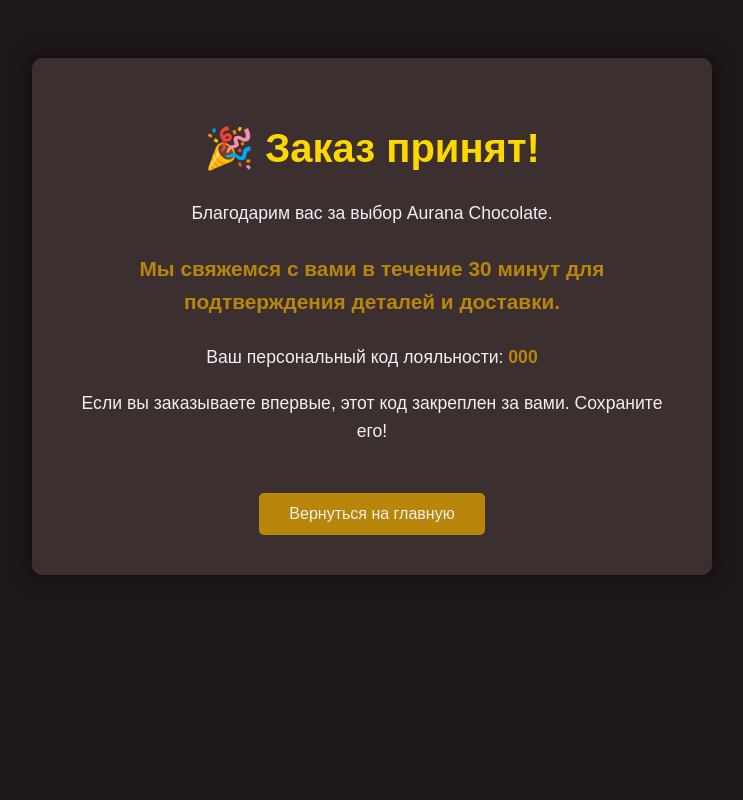
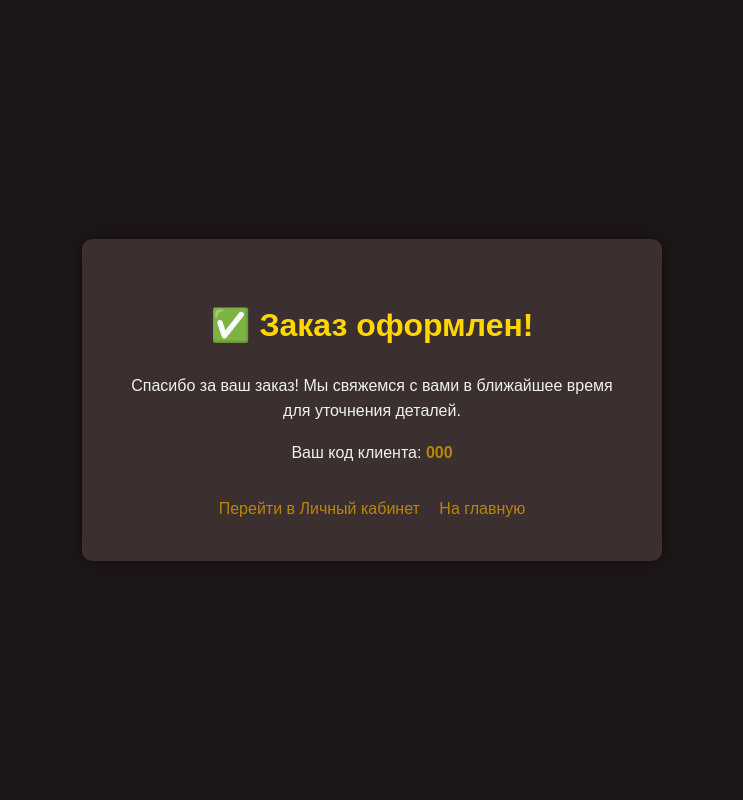
Before and after one commit to tsstish/aurana-chocolate-website, a Python web app: template templates/success.html in a window 1280 px wide. Shown: the whole page, without its empty margins (268-1011 px from the left). Run offline with Jinja, Linux system fonts and the light colour scheme; the template is opened without the code that fills it: most values are stand-ins (such as "Sample title", 1, 10 or a date in 2020).

Commit message:
ФИНАЛЬНЫЙ ФИКС V5: Защищен маршрут place_order, восстановлена страница success.html.

```diff
--- a/templates/success.html
+++ b/templates/success.html
@@ -3,71 +3,39 @@
 <head>
     <meta charset="UTF-8">
     <meta name="viewport" content="width=device-width, initial-scale=1.0">
-    <title>Заказ принят! – Aurana Chocolate</title>
+    <title>Заказ оформлен!</title>
+    <link rel="stylesheet" href="{{ url_for('static', filename='style.css') }}?v=10">
     <style>
-        :root {
-            --color-dark-primary: #1e1717;
-            --color-dark-secondary: #3b2f2f;
-            --color-bronze: #b8860b;
-            --color-gold-light: #ffd700;
-            --color-text-light: #f0f0f0;
+        body {
+            display: flex;
+            justify-content: center;
+            align-items: center;
+            min-height: 100vh;
+            text-align: center;
+            padding-top: 0;
         }
-        body {
-            font-family: sans-serif;
-            background-color: var(--color-dark-primary);
-            color: var(--color-text-light);
-            text-align: center;
-            padding: 50px;
-        }
-        .container {
-            max-width: 600px;
-            margin: 0 auto;
+        .success-box {
             background-color: var(--color-dark-secondary);
+            padding: 40px;
             border-radius: 10px;
-            padding: 40px;
-            box-shadow: 0 0 20px rgba(0,0,0,0.5);
-        }
-        h1 {
-            color: var(--color-gold-light);
-            font-size: 2.5em;
-        }
-        p {
-            font-size: 1.1em;
-            line-height: 1.6;
+            box-shadow: 0 0 20px rgba(0, 0, 0, 0.5);
+            max-width: 500px;
         }
         .highlight {
             color: var(--color-bronze);
             font-weight: bold;
         }
-        .back-button {
-            display: inline-block;
-            margin-top: 30px;
-            padding: 12px 30px;
-            background-color: var(--color-bronze);
-            color: var(--color-text-light);
-            text-decoration: none;
-            border-radius: 5px;
-            transition: background-color 0.3s;
-        }
     </style>
 </head>
 <body>
-    <div class="container">
-        <h1>🎉 Заказ принят!</h1>
-        <p>Благодарим вас за выбор Aurana Chocolate.</p>
-
-        <p style="font-size: 1.3em; font-weight: bold; color: var(--color-bronze); margin: 25px 0;">
-            Мы свяжемся с вами в течение 30 минут для подтверждения деталей и доставки.
-        </p>
-
-        <p>Ваш персональный код лояльности: <span class="highlight">{{ code }}</span></p>
-        <p>Если вы заказываете впервые, этот код закреплен за вами. Сохраните его!</p>
-
-        <a href="/" class="back-button">Вернуться на главную</a>
+    <div class="success-box">
+        <h1>✅ Заказ оформлен!</h1>
+        <p>Спасибо за ваш заказ! Мы свяжемся с вами в ближайшее время для уточнения деталей.</p>
+        <p>Ваш код клиента: <span class="highlight">{{ code }}</span></p>
+        <div style="margin-top: 30px;">
+            <a href="{{ url_for('profile') }}" class="cta-button" style="display: inline-block; margin-right: 15px;">Перейти в Личный кабинет</a>
+            <a href="{{ url_for('index') }}" class="cta-button">На главную</a>
+        </div>
     </div>
-    <script>
-        // Очищаем корзину в LocalStorage после успешного заказа
-        localStorage.removeItem('aurana_cart');
-    </script>
 </body>
 </html>
```
Also changed, not shown: app.py (+95 -109 lines).
